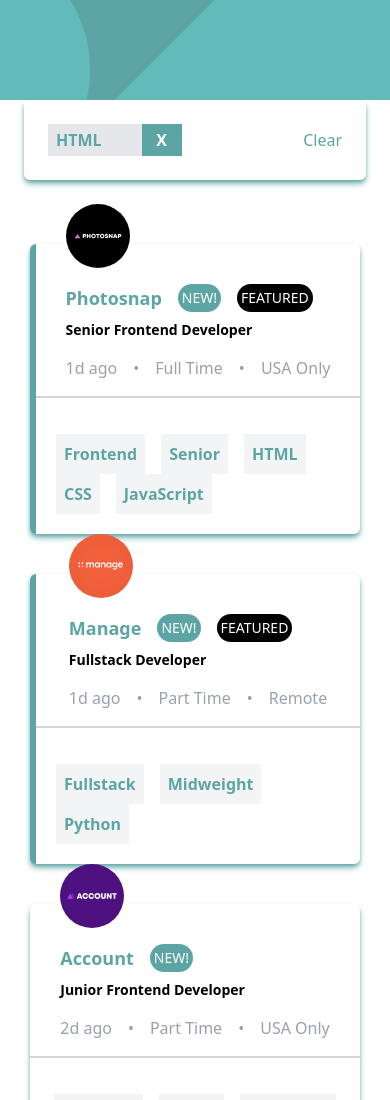
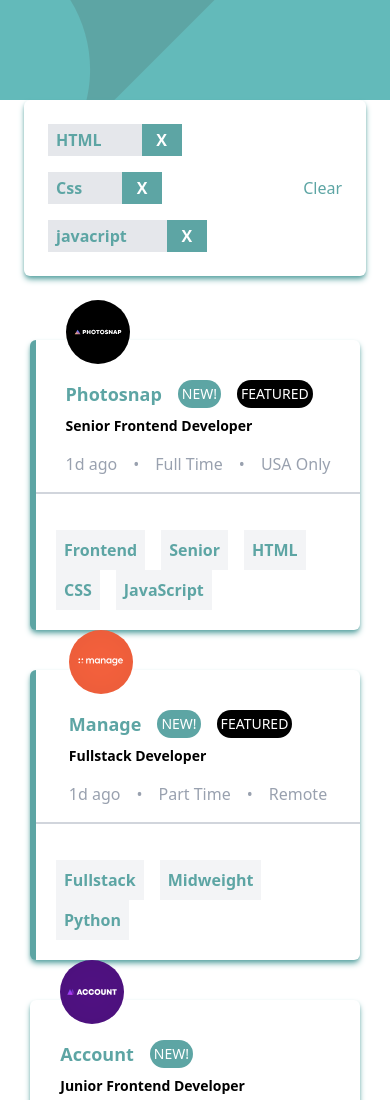
Before and after one commit to mugisha12john/static-job-listings-master-js, a website: page index.html in a window 390 px wide. Shown: the top 1100 px of the page. Drawn offline with Linux system fonts and the light colour scheme.

Commit message:
fix: search box make it responsive for the small screens(mobile)

```diff
--- a/index.html
+++ b/index.html
@@ -24,9 +24,10 @@
       </section>
       <!-- search box -->
       <section
-        class="bg-white shadow-md h-20 mb-16 shadow-[#5da5a4] mx-6 p-6 rounded-md flex flex-wrap gap-6 md:mx-auto md:w-2/3"
+        class="bg-white shadow-md mb-16 shadow-[#5da5a4] mx-6 p-6 rounded-md flex flex-wrap gap-6 md:mx-auto md:w-2/3"
         id="filter-box"
       >
+        <div class="flex gap-4 flex-wrap w-24 md:w-auto">
           <div class="bg-gray-200 flex justify-center items-center gap-10">
             <span class="text-[#5da5a4] font-semibold ml-2">HTML</span>
             <button
@@ -34,6 +35,23 @@
             >
               X
             </button>
+          </div>
+          <div class="bg-gray-200 flex justify-center items-center gap-10">
+            <span class="text-[#5da5a4] font-semibold ml-2">Css</span>
+            <button
+              class="bg-[#5da5a4] hover:bg-[#234241] text-white font-bold p-1 w-10 hover:cursor-pointer"
+            >
+              X
+            </button>
+          </div>
+          <div class="bg-gray-200 flex justify-center items-center gap-10">
+            <span class="text-[#5da5a4] font-semibold ml-2">javacript</span>
+            <button
+              class="bg-[#5da5a4] hover:bg-[#234241] text-white font-bold p-1 w-10 hover:cursor-pointer"
+            >
+              X
+            </button>
+          </div>
         </div>
         <button
           class="capitalize text-[#5da5a4] hover:cursor-pointer ml-auto hover:underline hpver:border-b outline-0 font-medium"
```
Also changed, not shown: src/output.css. Lines whose indentation alone changed are shown as unchanged.
